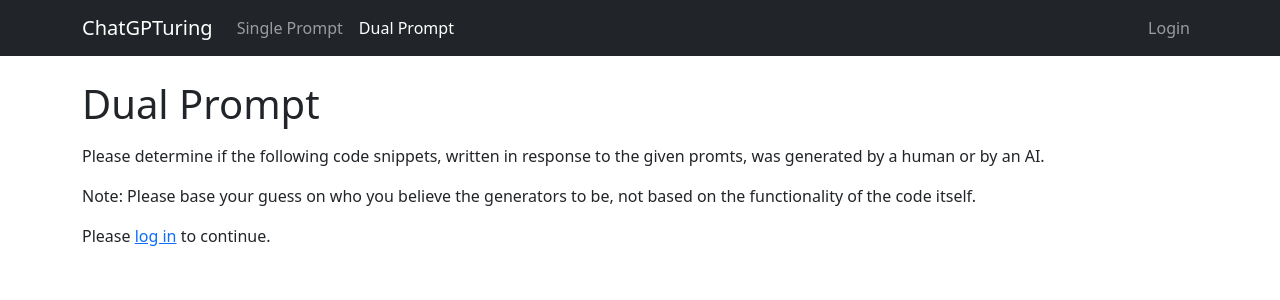
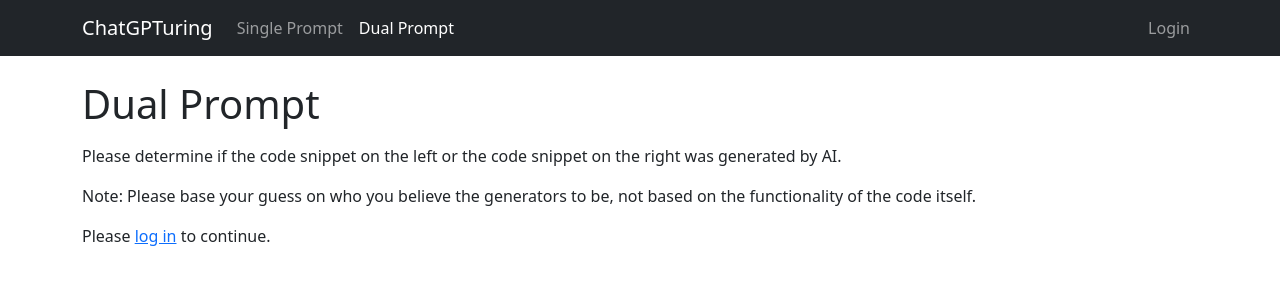
Before and after one commit to ABeeinSpace/cs-senior-project, a Next.js app: page /dual-prompt in a window 1280 px wide. Shown: the top 300 px of the page. Built offline with nearby package versions, Linux system fonts and the light colour scheme; no server answers.

Commit message:
Instruction Update

```diff
--- a/src/app/dual-prompt/page.js
+++ b/src/app/dual-prompt/page.js
@@ -52,7 +52,7 @@
 				<h1>Dual Prompt</h1>
 				<p />
 				<p>
-					Please determine if the following code snippets, written in response to the given promts, was generated by a human or by an AI.
+					Please determine if the code snippet on the left or the code snippet on the right was generated by AI.
 				</p>
 				<p>
 					Note: Please base your guess on who you believe the generators to be, not based on the functionality of the code itself.
```
Also changed, not shown: 1 other file (tests, documents, lock files or other folders).
